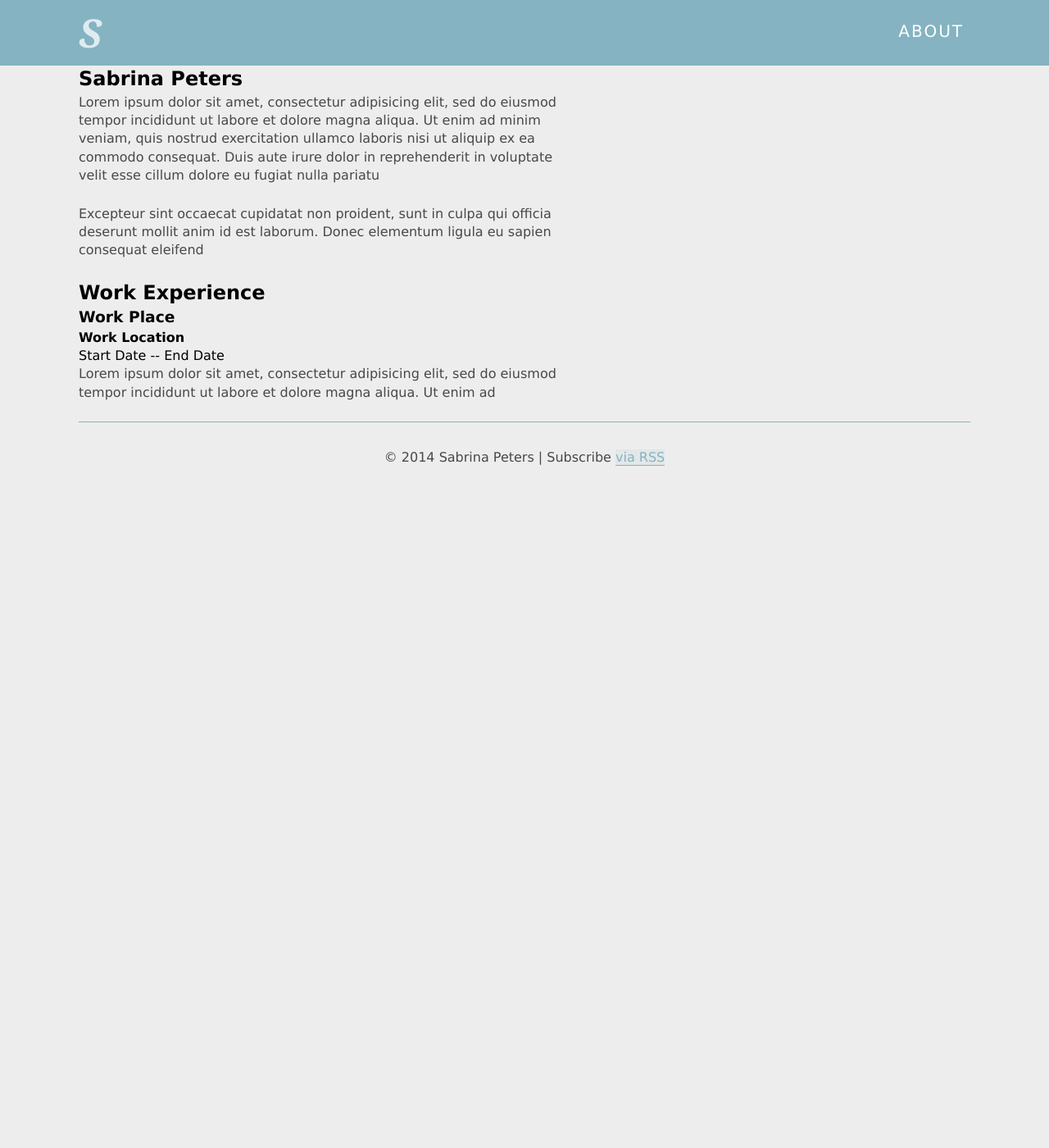
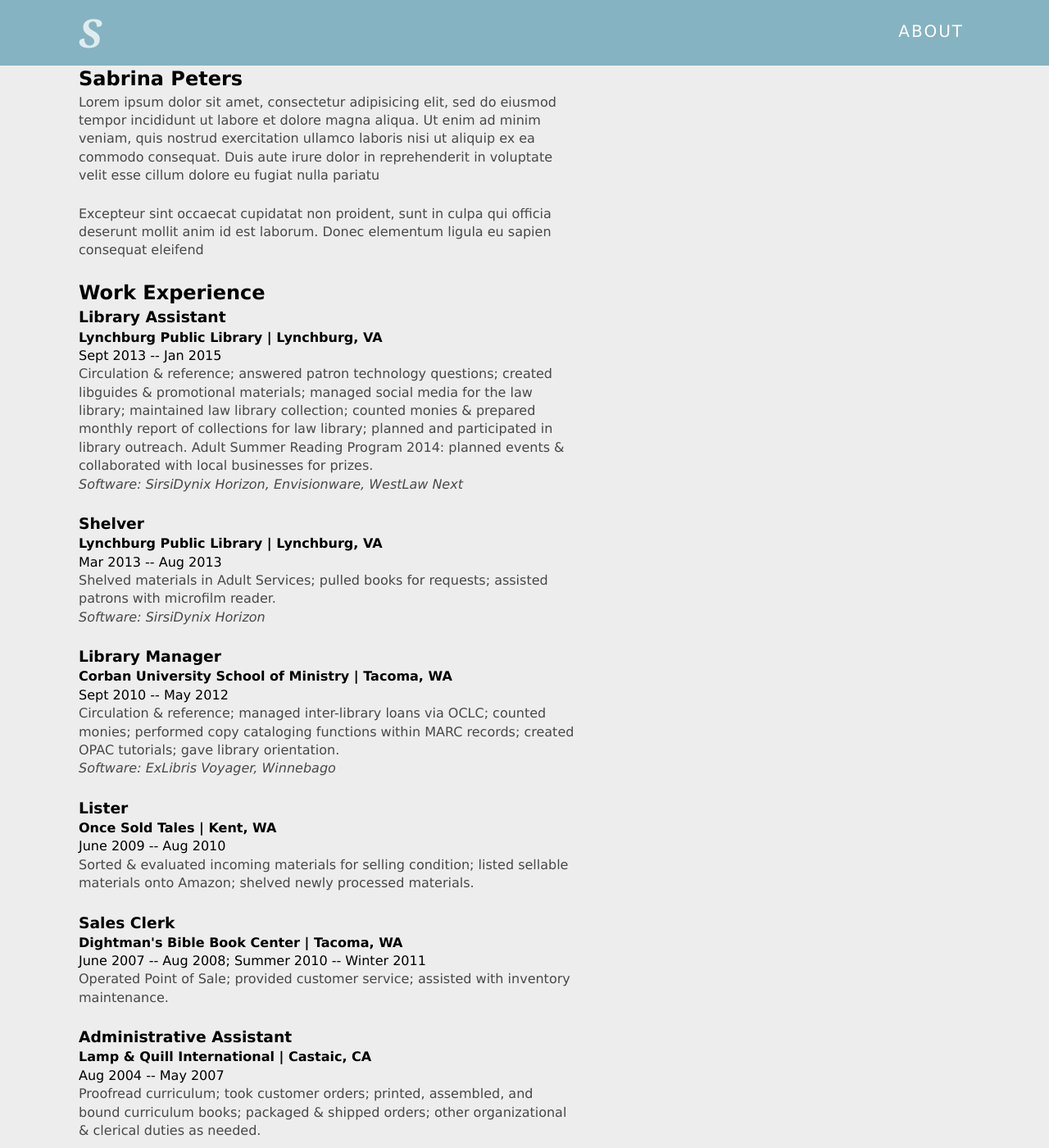
Before and after one commit to sabrinapeters/sdrp.old, a Jekyll site: the page built from resumee.md, in a window 1280 px wide and 1400 px high. Shown: the whole window at 82% size. Built offline with Jekyll 4.4.1, drawn with Linux system fonts in a browser that asks for light colours; some web fonts are replaced; some of the changed text lies outside the part shown.

Commit message:
resume content

```diff
--- a/_layouts/resume.html
+++ b/_layouts/resume.html
@@ -13,16 +13,79 @@ layout: default
     <h2 class="mb2">Work Experience</h2>
     <div class="flex__container">
       <div class="flex__module content__block">
-        <h3 class="mb2">Work Place</h3>
-        <h4 class="caps mb2 lt-1 w-400">Work Location</h4>
-        <time class="caps lt-3 mb1 u-d-bl">Start Date -- End Date</time>
-        <p>Lorem ipsum dolor sit amet, consectetur adipisicing elit, sed do eiusmod tempor incididunt ut labore et dolore magna aliqua. Ut enim ad</p>
+        <h3 class="mb2">Library Assistant </h3>
+        <h4 class="caps mb2 lt-1 w-400">Lynchburg Public Library | Lynchburg, VA</h4>
+        <time class="caps lt-3 mb1 u-d-bl">Sept 2013 -- Jan 2015</time>
+        <p>Circulation &amp; reference; answered patron technology questions; created libguides &amp;     promotional materials; managed social media for the law library; maintained law library collection; counted monies &amp; prepared monthly report of collections for law library; planned and participated in library outreach. Adult Summer Reading Program 2014: planned events &amp; collaborated with local businesses for prizes. <br><em>Software: SirsiDynix Horizon, Envisionware, WestLaw Next</em></p>
       </div>
-      <div class="flex__module content__block"></div>
-      <div class="flex__module content__block"></div>
-      <div class="flex__module content__block"></div>
-      <div class="flex__module content__block"></div>
-      <div class="flex__module content__block"></div>
+      <div class="flex__module content__block">
+        <h3 class="mb2">Shelver</h3>
+        <h4 class="caps mb2 lt-1 w-400">Lynchburg Public Library | Lynchburg, VA</h4>
+        <time class="caps lt-3 mb1 u-d-bl">Mar 2013 -- Aug 2013</time>
+        <p>Shelved materials in Adult Services; pulled books for requests; assisted patrons with microfilm reader.<br> <em>Software: SirsiDynix Horizon</em></p>
+      </div>
+      <div class="flex__module content__block">
+        <h3 class="mb2">Library Manager</h3>
+        <h4 class="caps mb2 lt-1 w-400">Corban University School of Ministry | Tacoma, WA</h4>
+        <time class="caps lt-3 mb1 u-d-bl">Sept 2010 -- May 2012</time>
+        <p>Circulation &amp; reference; managed inter-library loans via OCLC; counted monies; performed copy cataloging functions within MARC records; created OPAC tutorials; gave library orientation.<br> <em>Software: ExLibris Voyager, Winnebago</em></p>
+      </div>
+      <div class="flex__module content__block">
+        <h3 class="mb2">Lister</h3>
+        <h4 class="caps mb2 lt-1 w-400">Once Sold Tales | Kent, WA</h4>
+        <time class="caps lt-3 mb1 u-d-bl">June 2009 -- Aug 2010</time>
+        <p>Sorted &amp; evaluated incoming materials for selling condition; listed sellable materials onto Amazon; shelved newly processed materials.</p>
+      </div>
+      <div class="flex__module content__block">
+        <h3 class="mb2">Sales Clerk</h3>
+        <h4 class="caps mb2 lt-1 w-400">Dightman's Bible Book Center | Tacoma, WA</h4>
+        <time class="caps lt-3 mb1 u-d-bl">June 2007 -- Aug 2008; Summer 2010 -- Winter 2011</time>
+        <p>Operated Point of Sale; provided customer service; assisted with inventory maintenance.</p>
+      </div>
+      <div class="flex__module content__block">
+        <h3 class="mb2">Administrative Assistant</h3>
+        <h4 class="caps mb2 lt-1 w-400">Lamp &amp; Quill International | Castaic, CA</h4>
+        <time class="caps lt-3 mb1 u-d-bl">Aug 2004 -- May 2007</time>
+        <p>Proofread curriculum; took customer orders; printed, assembled, and bound curriculum books; packaged &amp; shipped orders; other organizational &amp; clerical duties as needed.</p>
+      </div>
+      <div class="flex__module content__block">
+        <h3 class="mb2">Page</h3>
+        <h4 class="caps mb2 lt-1 w-400">San Bernardino Co. Library, Hesperia Branch | Hesperia, CA</h4>
+        <time class="caps lt-3 mb1 u-d-bl">June 1997 -- Aug 2004</time>
+        <p>Shelved library materials; worked at circulation desk; answered general questions; repaired books; processed new materials; supervised teen volunteers.</p>
+        </div>
+      </div>
     </div>
   </section>
+  <section>
+    <h2 class="mb2">Skills</h2>
+    <ul>
+      <li>Over 10 years of library experience</li>
+      <li>Detail-Oriented</li>
+      <li>Caring customer service</li>
+      <li>Working knowledge of HTML5 &amp; CSS3</li>
+      <li>One-on-one instruction</li>
+      <li>Writing &amp; editing</li>
+    </ul>
+  </section>
+  <section>
+    <h2 class="mb2">Education</h2>
+    <table>
+      <tr>
+        <td>The Master’s College</td>
+        <td>B.A. Biblical Studies/ Biblical Languages</td>
+        <td>May 2007 magna cum laude</td>
+      </tr>
+      <tr>
+        <td>Corban University</td>
+        <td>MDiv, Bib. Languages</td>
+        <td>May 2013 magna cum laude</td>
+      </tr>
+      <tr>
+        <td>University of WA</td>
+        <td>Master of Library &amp; Info. Science</td>
+        <td>In process; Projected 2017</td>
+      </tr>
+    </table>
+  </section>
 </article>
```
